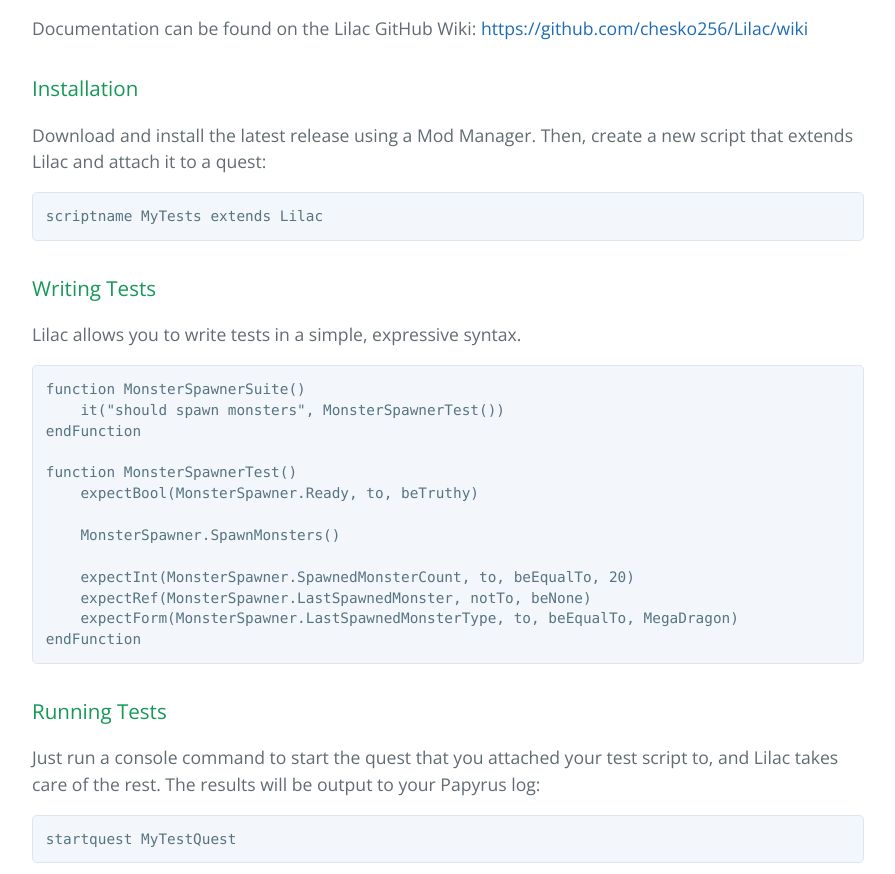
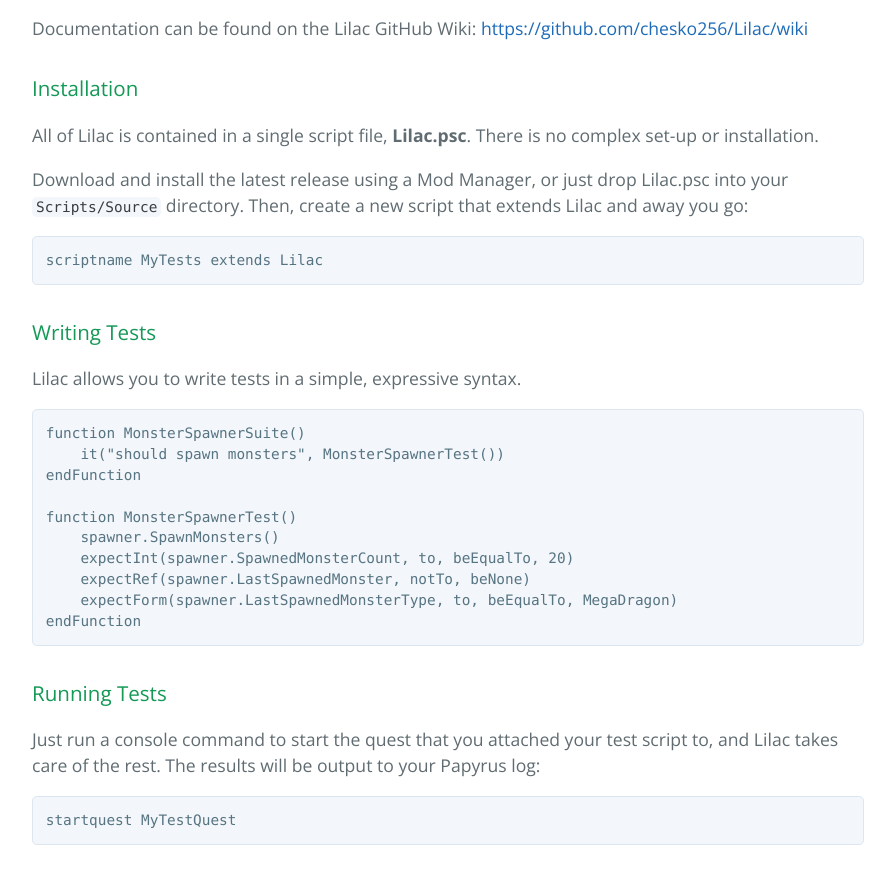
Before and after one commit to chesko256/Lilac, a plain HTML site: page index.html in a window 1280 px wide. Shown: the part 633-1507 px from the top of the page, without its empty margins (192-1087 px from the left). Drawn offline with nearby package versions, Linux system fonts and the light colour scheme.

Commit message:
Create gh-pages branch via GitHub

```diff
--- a/index.html
+++ b/index.html
@@ -14,6 +14,8 @@
       <h1 class="project-name">Lilac</h1>
       <h2 class="project-tagline">A Papyrus unit test framework for Skyrim.</h2>
       <a href="https://github.com/chesko256/Lilac" class="btn">View on GitHub</a>
+      <a href="https://github.com/chesko256/Lilac/zipball/master" class="btn">Download .zip</a>
+      <a href="https://github.com/chesko256/Lilac/tarball/master" class="btn">Download .tar.gz</a>
     </section>
 
     <section class="main-content">
@@ -31,7 +33,9 @@
 <h3>
 <a id="installation" class="anchor" href="#installation" aria-hidden="true"><span aria-hidden="true" class="octicon octicon-link"></span></a>Installation</h3>
 
-<p>Download and install the latest release using a Mod Manager. Then, create a new script that extends Lilac and attach it to a quest:</p>
+<p>All of Lilac is contained in a single script file, <strong>Lilac.psc</strong>. There is no complex set-up or installation.</p>
+
+<p>Download and install the latest release using a Mod Manager, or just drop Lilac.psc into your <code>Scripts/Source</code> directory. Then, create a new script that extends Lilac and away you go:</p>
 
 <pre><code>scriptname MyTests extends Lilac
 </code></pre>
@@ -46,13 +50,10 @@
 endFunction
 
 function MonsterSpawnerTest()
-    expectBool(MonsterSpawner.Ready, to, beTruthy)
-
-    MonsterSpawner.SpawnMonsters()
-
-    expectInt(MonsterSpawner.SpawnedMonsterCount, to, beEqualTo, 20)
-    expectRef(MonsterSpawner.LastSpawnedMonster, notTo, beNone)
-    expectForm(MonsterSpawner.LastSpawnedMonsterType, to, beEqualTo, MegaDragon)
+    spawner.SpawnMonsters()
+    expectInt(spawner.SpawnedMonsterCount, to, beEqualTo, 20)
+    expectRef(spawner.LastSpawnedMonster, notTo, beNone)
+    expectForm(spawner.LastSpawnedMonsterType, to, beEqualTo, MegaDragon)
 endFunction
 </code></pre>
 
```
Also changed, not shown: params.json (+1 -1 lines).
